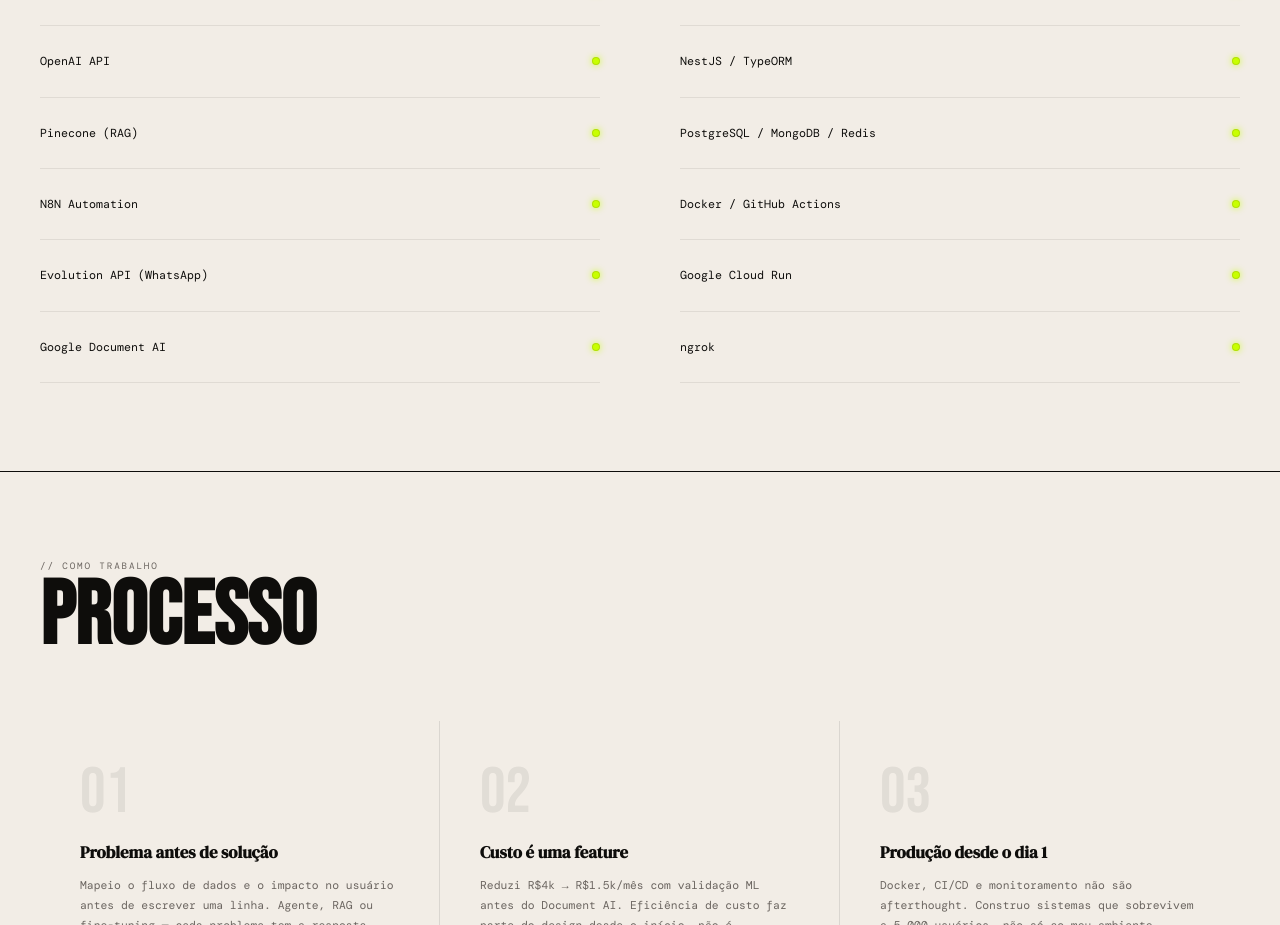
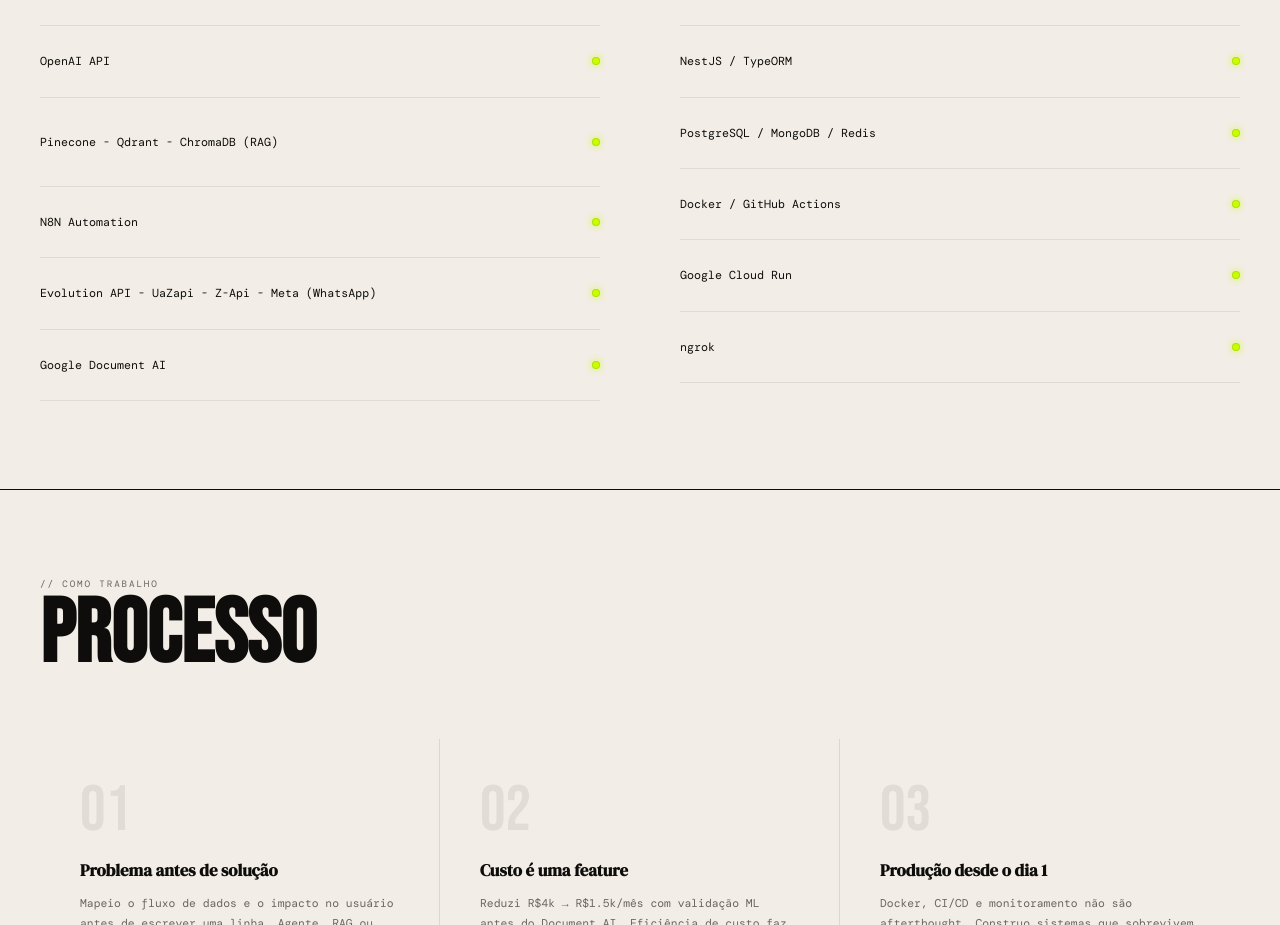
Before and after one commit to pedrocastanha/portfolio, a React (Vite) app: page / in a window 1280 px wide. Shown: the part 2900-3825 px from the top of the page. Built offline with nearby package versions, Linux system fonts and the light colour scheme; a web font is replaced by a local one.

Commit message:
refactor(components): atualiza nomes e descrições no componente Stack

```diff
--- a/src/components/Stack.jsx
+++ b/src/components/Stack.jsx
@@ -4,22 +4,22 @@
   const aiTools = [
     {
       name: 'LangChain / LangGraph',
-      description: 'Orquestração de agentes, grafos de decisão e fluxos com estado.'
+      description: 'Orquestração de agentes, grafos de decisão usando arestas condicionais e fluxos com estado.'
     },
     {
       name: 'OpenAI API',
-      description: 'Integração com modelos para raciocínio, geração e tool calling.'
+      description: 'Integração com modelos para raciocínio, geração de embeddings e tool calling.'
     },
     {
-      name: 'Pinecone (RAG)',
-      description: 'Busca vetorial para memória externa e recuperação de contexto.'
+      name: 'Pinecone - Qdrant - ChromaDB (RAG)',
+      description: 'Vector Store para memória externa e recuperação de contexto otimizado. Uso de re-ranking e filtros semânticos para precisão.'
     },
     {
       name: 'N8N Automation',
-      description: 'Automação operacional conectando APIs, eventos e jobs internos.'
+      description: 'Automação operacional conectando APIs, eventos e jobs internos de forma rápida e consistente'
     },
     {
-      name: 'Evolution API (WhatsApp)',
+      name: 'Evolution API - UaZapi - Z-Api - Meta (WhatsApp)',
       description: 'Camada de integração para agentes conversacionais no WhatsApp.'
     },
     {
@@ -31,11 +31,11 @@
   const backendTools = [
     {
       name: 'Python',
-      description: 'Base dos agentes, pipelines e integrações de backend.'
+      description: 'Base dos agentes, pipelines, web-scraping, automação e criação de backends.'
     },
     {
       name: 'NestJS / TypeORM',
-      description: 'APIs estruturadas, regras de negócio e persistência relacional.'
+      description: 'APIs estruturadas, regras de negócio complexas e persistência relacional.'
     },
     {
       name: 'PostgreSQL / MongoDB / Redis',
```
